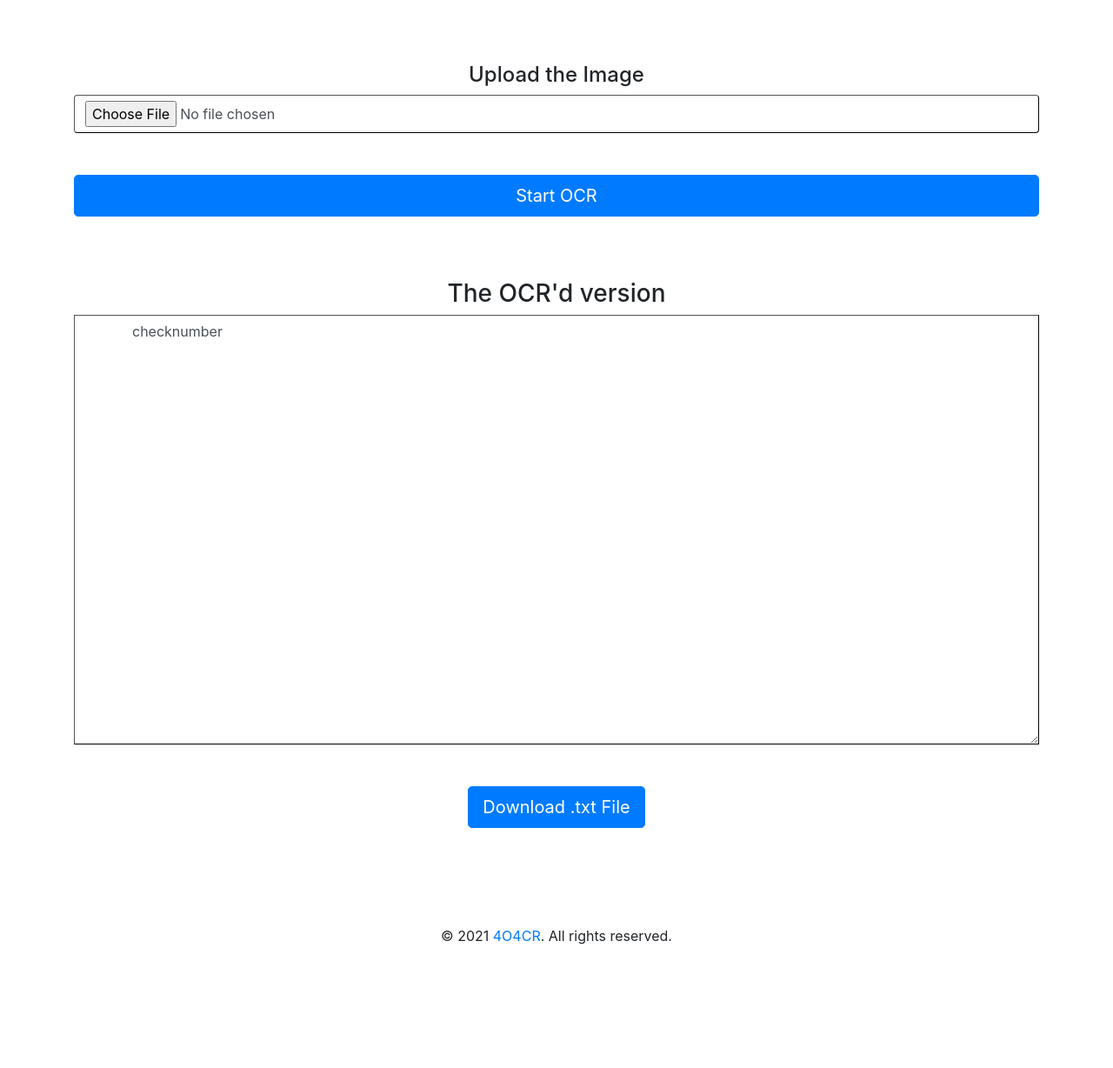
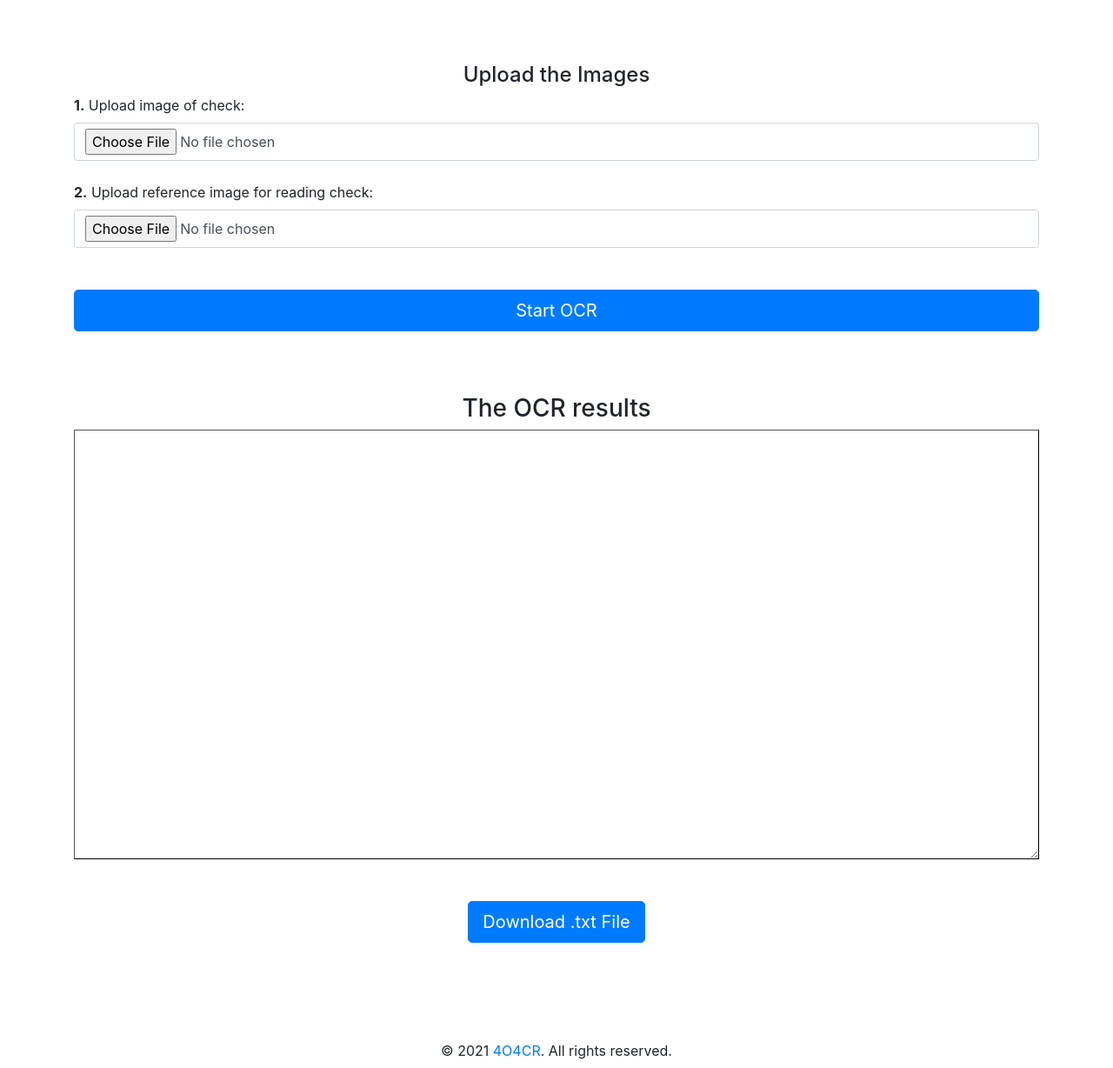
Before and after one commit to hopefetrow/ocr-app, a Django app: page /check/ in a window 1280 px wide. Shown: the part 142-1370 px from the top of the page at 87% size. Before the commit the page ends 1228 px from the top, so only its background shows below. Run offline with Django 3.2, Linux system fonts and the light colour scheme; some libraries are stand-ins or nearby versions.

Commit message:
finished basic functionality for check

```diff
--- a/teamocr/appocr/models.py
+++ b/teamocr/appocr/models.py
@@ -12,3 +12,9 @@ from django.db import models
 
 class Ocr(models.Model):
     image = models.ImageField(upload_to='images/')
+
+
+# for uploading image to be read with a reference image
+class Ocr2(models.Model):
+    image = models.ImageField(upload_to='images/')
+    image2 = models.ImageField(upload_to='images/')
--- a/teamocr/appocr/templates/check.html
+++ b/teamocr/appocr/templates/check.html
@@ -12,45 +12,43 @@
         {% csrf_token %}
 
         {% comment %} For uploading portion {% endcomment %}
-        <h4 class="text-center">Upload the Image</h4>
-        <input type="file" class="form-control" id="image" name="image" style="border:1px outset #000000;"/>
-        {% comment %} End of uploading portion {% endcomment %}
+        <h4 class="text-center">Upload the Images</h4>
+        {% comment %} for the submit form {% endcomment %}
 
-        {% comment %} for line break before the submit {% endcomment %}
-        <br><br>
+        <div class="image-upload-two">
+            <div class="center">
+                <div class="form-input">
+                    <label for="image"><b>1.</b>  Upload image of check:</label><br>
+                    <input type="file" class="form-control" id="image" name="image"/><br>
+                    <label for="image2"><b>2.</b>  Upload reference image for reading check:</label><br>
+                    <input type="file" class="form-control" id="image2" name="image2"/>
+                </div>
+            </div>
+    </form>
+    <br><br>
+    <button type="submit" class="btn btn-primary btn-lg btn-block" type="submit">Start OCR</button>
+    {% comment %} End of submit form {% endcomment %}
 
-        {% comment %} for the submit form {% endcomment %}
-        <div class="text-center">
-             <button type="submit" class="btn btn-primary btn-lg btn-block" type="submit">Start OCR</button>
-        </div>
-        {% comment %} End of submit form {% endcomment %}
-
-    </form>
-    {% comment %} Line break before the preview {% endcomment %}
     <br><br>
 
     {% comment %} For previewing image {% endcomment %}
-    <div class="text-center">
-        {% if check_image %}
+        {% if img_obj %}
             <h3 class="text-center">The image{{img_obj.title}}</h3>
             <img src="{{ img_obj.image.url}}" alt="connect" style="max-height:500px">
         {% endif %}
     </div>
     {% comment %} End of previewing {% endcomment %}
 
-    {% comment %} Line Break {% endcomment %}
     <br>
 
     {% comment %} For output {% endcomment %}
     <div class="text-center">
-        <h3 class="text-center">The OCR'd version</h3>
-
-        {% comment %} From views.py {% endcomment %}
+        <h3 class="text-center">The OCR results</h3>
         <textarea class="form-control rounded-0" id="text-val" rows="20" cols="10" style="border:1px outset #000000;">
             {{ checknumber }}
         </textarea>
-         {% comment %} End of the output {% endcomment %}
     </div>
+    {% comment %} End of the output {% endcomment %}
 
     {% comment %} Line Break before Download {% endcomment %}
     <br>
@@ -64,22 +62,18 @@
     <br><br>
 
     {% comment %} End of the html file {% endcomment %}
-
+    </html>
 {% comment %} Javascript for document saver {% endcomment %}
 {% comment %} Please do not change unless you find better solution {% endcomment %}
 {% comment %} Make sure to move the following portion to static/js/main.js file {% endcomment %}
 <script>
-
     function download(filename, text) {
         var element = document.createElement('a');
         element.setAttribute('href', 'data:text/plain;charset=utf-8,' + encodeURIComponent(text));
         element.setAttribute('download', filename);
-
         element.style.display = 'none';
         document.body.appendChild(element);
-
         element.click();
-
         document.body.removeChild(element);
     }
 
--- a/teamocr/appocr/views.py
+++ b/teamocr/appocr/views.py
@@ -6,6 +6,7 @@ Please modify with care.
 from django.shortcuts import render
 from django.conf import settings
 from .forms import ImageUpload
+from .forms import ImageUpload2
 
 # for pytesseract import
 import pytesseract
@@ -154,19 +155,24 @@ def check(request):
     checknumber = ""
     context = dict()
     if request.method == 'POST':
-        form = ImageUpload(request.POST, request.FILES)
+        form = ImageUpload2(request.POST, request.FILES)
         if form.is_valid():
             form.save()
             # For previewing image
-            img_obj2 = form.instance
+            img_obj = form.instance
             image = request.FILES['image']
             image = form.cleaned_data['image']
             image = image.name
             path = settings.MEDIA_ROOT
-            pathz = path + '/images/' + image
-
-
-###################################################################
+            totalpath = (str)(path + '/images/' + image)
+            # For previewing image
+            img_obj2 = form.instance
+            image2 = request.FILES['image2']
+            image2 = form.cleaned_data['image2']
+            image2 = image2.name
+            refpath = settings.MEDIA_ROOT
+            totalrefpath = (str)(refpath + '/images/' + image2)
+            #--------------------------------------------------------------
 
             # initialize the list of reference character names, in the same
             # order as they appear in the reference image where the digits
@@ -181,7 +187,8 @@ def check(request):
             # load the reference MICR image from disk, convert it to grayscale,
             # and threshold it, such that the digits appear as *white* on a
             # *black* background
-            ref = cv2.imread("appocr/static/images/micr_e13b_reference.png")
+            print(totalrefpath)
+            ref = cv2.imread(totalrefpath)
             ref = cv2.cvtColor(ref, cv2.COLOR_BGR2GRAY)
             ref = imutils.resize(ref, width=400)
             ref = cv2.threshold(ref, 0, 255, cv2.THRESH_BINARY_INV |
@@ -196,8 +203,7 @@ def check(request):
 
             # extract the digits and symbols from the list of contours, then
             # initialize a dictionary to map the character name to the ROI
-            refROIs = extract_digits_and_symbols(ref, refCnts,
-                minW=10, minH=20)[0]
+            refROIs = extract_digits_and_symbols(ref, refCnts, minW=10, minH=20)[0]
             chars = {}
 
             # loop over the reference ROIs
@@ -215,10 +221,11 @@ def check(request):
             # load the input image, grab its dimensions, and apply array slicing
             # to keep only the bottom 20% of the image (that's where the account
             # information is)
-            check_img = cv2.imread("appocr/static/images/example_check.png")
-            (h, w,) = check_img.shape[:2]
+            print((str)(path + '/images/' + image))
+            img = cv2.imread(totalpath)
+            (h, w,) = img.shape[:2]
             delta = int(h - (h * 0.2))
-            bottom = check_img[delta:h, 0:w]
+            bottom = img[delta:h, 0:w]
 
             # convert the bottom image to grayscale, then apply a blackhat
             # morphological operator to find dark regions against a light
@@ -228,8 +235,7 @@ def check(request):
 
             # compute the Scharr gradient of the blackhat image, then scale
             # the rest back into the range [0, 255]
-            gradX = cv2.Sobel(blackhat, ddepth=cv2.CV_32F, dx=1, dy=0,
-                ksize=-1)
+            gradX = cv2.Sobel(blackhat, ddepth=cv2.CV_32F, dx=1, dy=0, ksize=-1)
             gradX = np.absolute(gradX)
             (minVal, maxVal) = (np.min(gradX), np.max(gradX))
             gradX = (255 * ((gradX - minVal) / (maxVal - minVal)))
@@ -317,9 +323,9 @@ def check(request):
 
                 # draw (padded) bounding box surrounding the group along with
                 # the OCR output of the group
-                cv2.rectangle(check_img, (gX - 10, gY + delta - 10),
+                cv2.rectangle(img, (gX - 10, gY + delta - 10),
                     (gX + gW + 10, gY + gY + delta), (0, 0, 255), 2)
-                cv2.putText(check_img, "".join(groupOutput),
+                cv2.putText(img, "".join(groupOutput),
                     (gX - 10, gY + delta - 25), cv2.FONT_HERSHEY_SIMPLEX,
                     0.95, (0, 0, 255), 3)
 
@@ -333,7 +339,7 @@ def check(request):
 
             context = {
                 'checknumber': checknumber,
-                'img_obj': image
+                'img_obj': img_obj
             }
             return render(request, 'check.html', context)
-    return render(request, 'check.html', {'checknumber':"checknumber"})
+    return render(request, 'check.html', context)
```
Also changed, not shown: teamocr/appocr/forms.py (+9 -1 lines).
